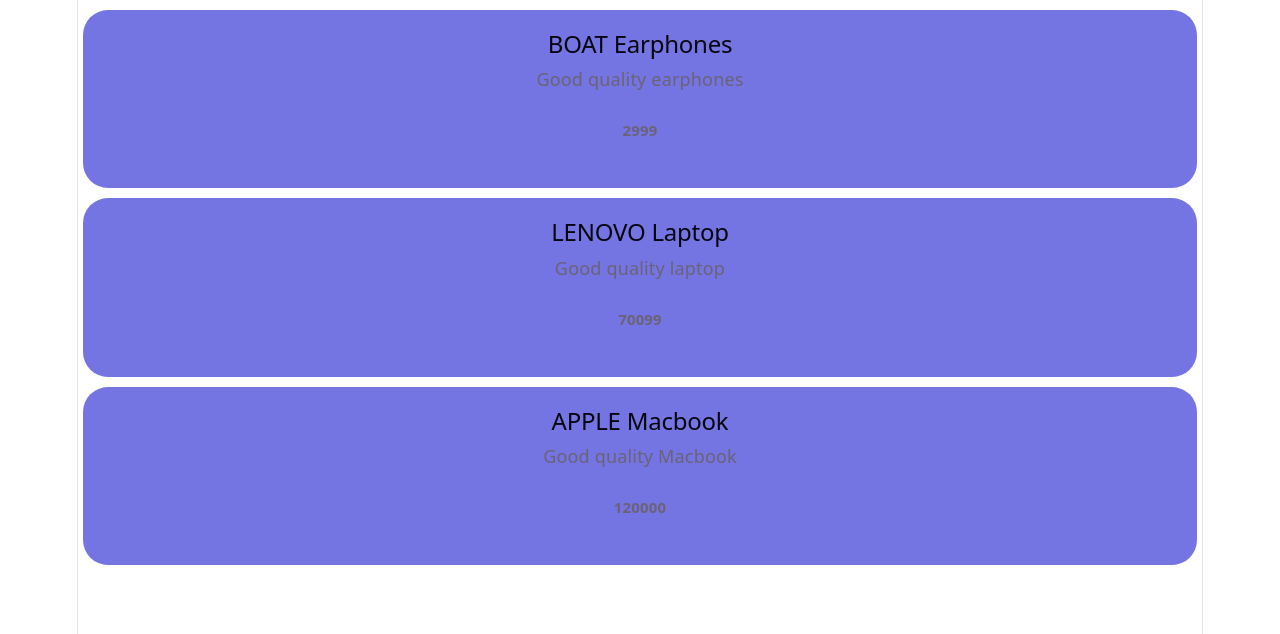
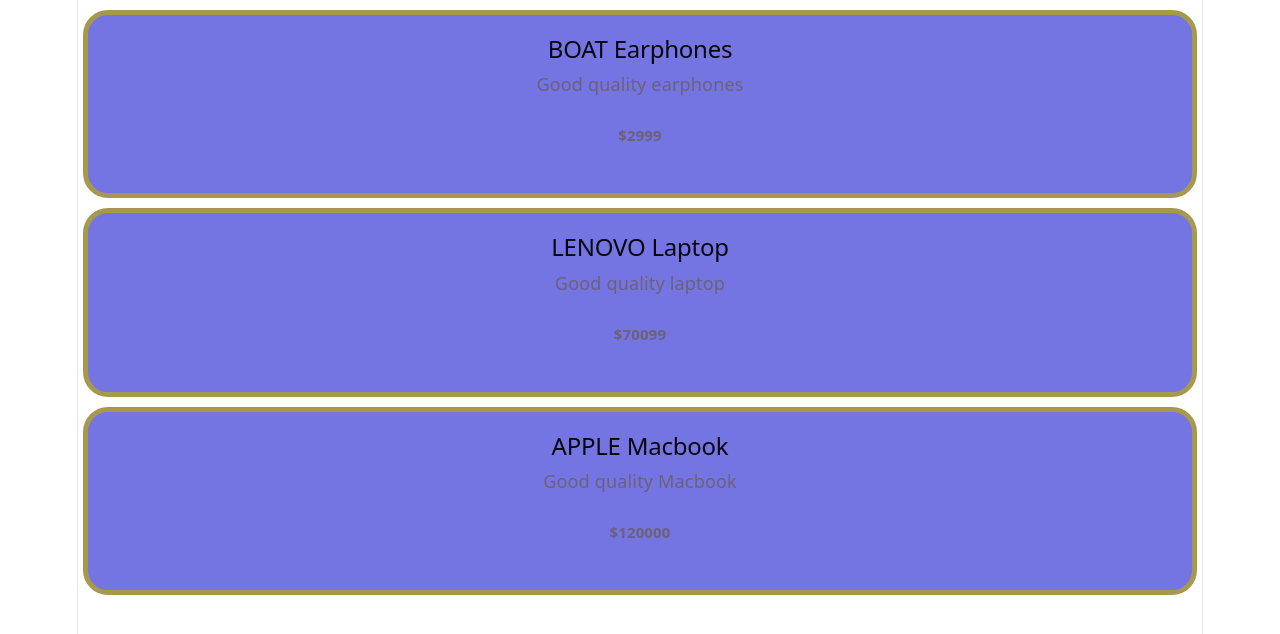
Before and after one commit to jheaviegas28/Amazon-Cards, a React (Vite) app: page / in a window 1280 px wide. Shown: the top 634 px of the page. Built offline with nearby package versions, Linux system fonts and the light colour scheme.

Commit message:
Created css file for Price and made styling changes elsewhere

```diff
--- /dev/null
+++ b/src/Price.css
@@ -0,0 +1,7 @@
+.price{
+    background-color:rgb(167, 153, 75);
+    border:2px solid black;
+    border-radius:10px;
+    margin: 5px 5px 5px 5px;
+    padding:5px;
+}
--- a/src/Price.jsx
+++ b/src/Price.jsx
@@ -1,8 +1,8 @@
 function Price({price}){
     return(
-        <>
-        <h5>{price}</h5>
-        </>
+        <div className="price">
+            <h5>${price}</h5>
+        </div>
     )
 }
 export default Price;
--- a/src/Product.css
+++ b/src/Product.css
@@ -1,7 +1,7 @@
 .product{
     background-color:rgb(116, 116, 227);
     border-radius:25px;
-    border-style:2px solid rgb(167, 153, 75);
+    border:5px solid rgb(167, 153, 75);
     margin: 10px 5px 10px 5px;
     padding:20px;
 }
```
